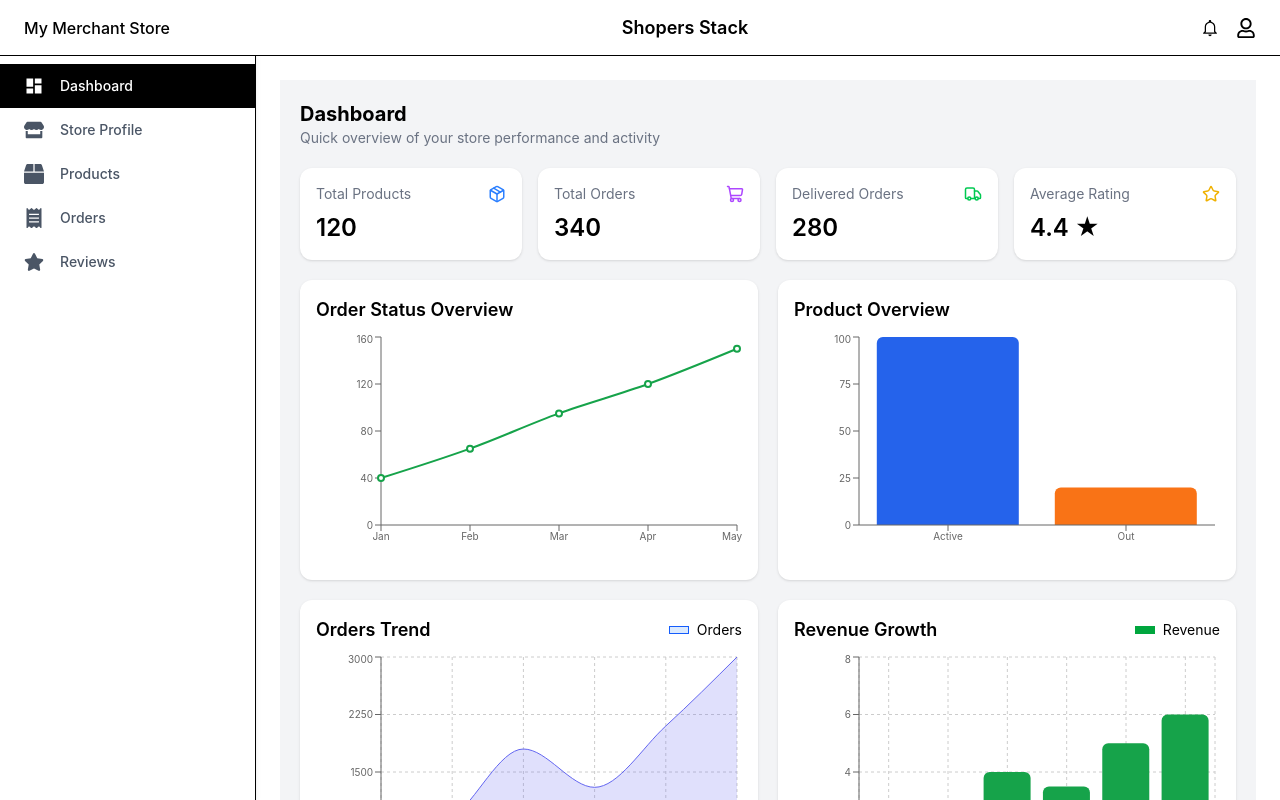
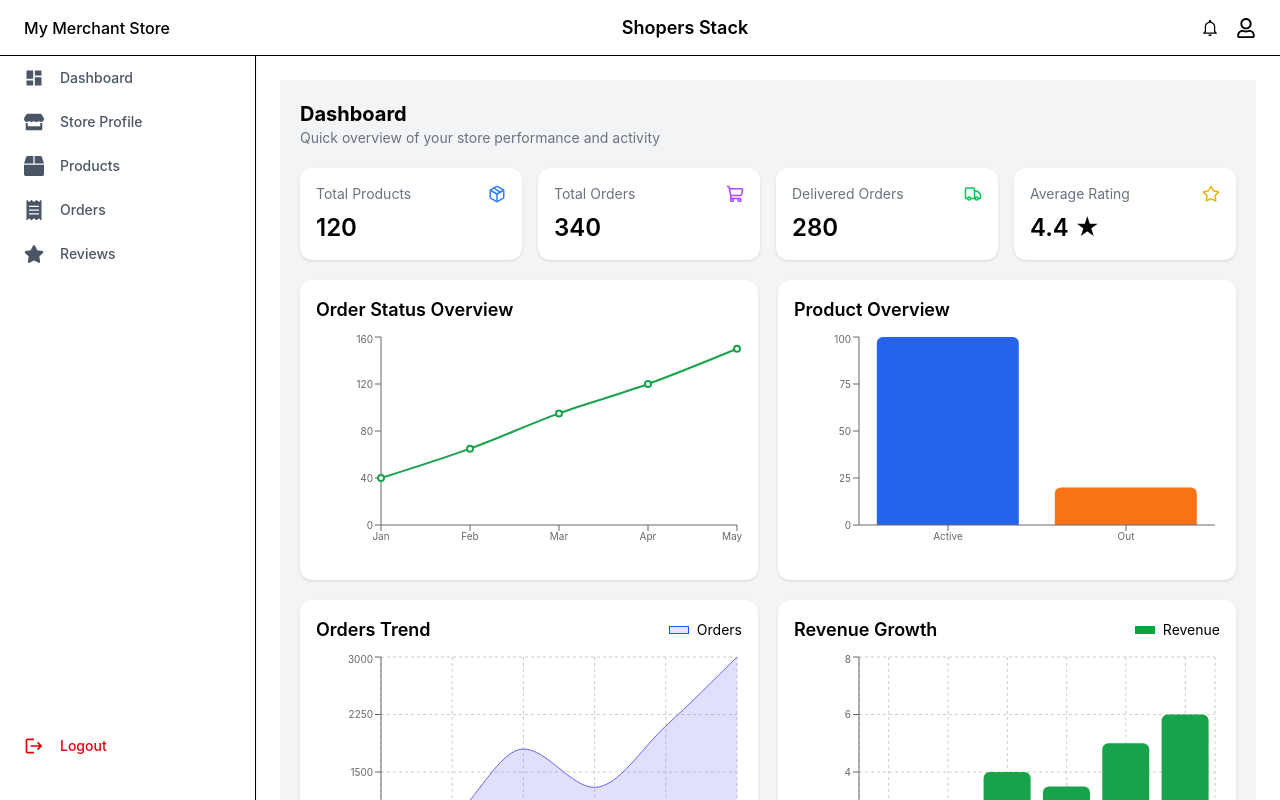
Before and after one commit to GeethaMurthy-Software-Solutions/Shoppers-Stack-Retailer, a React (Vite) app in the folder ShoppersStackRetailer/: page /landingpage in a window 1280 px wide. Shown: the top 800 px of the page. Built offline with nearby package versions, Linux system fonts and the light colour scheme.

Commit message:
changes done

```diff
--- a/ShoppersStackRetailer/src/components/Sidebar.jsx
+++ b/ShoppersStackRetailer/src/components/Sidebar.jsx
@@ -1,11 +1,13 @@
-import React from "react";
+import React, { useState } from "react";
 import { FaStore, FaBox, FaStar, FaReceipt } from "react-icons/fa";
-import { MdDashboard } from "react-icons/md";
+import { MdDashboard, MdClose, MdLogout } from "react-icons/md";
 import { Link } from "react-router-dom";
 
 const Sidebar = ({ isOpen, closeSidebar }) => {
+  const [activeItem, setActiveItem] = useState("");
+
   const menuItems = [
-    { name: "Dashboard", icon: <MdDashboard />, active: true,link:"/landingpage" },
+    { name: "Dashboard", icon: <MdDashboard />, link:"/landingpage" },
     { name: "Store Profile", icon: <FaStore /> },
     { name: "Products", icon: <FaBox /> },
     { name: "Orders", icon: <FaReceipt /> },
@@ -23,19 +25,33 @@ const Sidebar = ({ isOpen, closeSidebar }) => {
 
       {/* Sidebar Container */}
       <div
-        className={`h-screen w-64 bg-white border-r shadow-md fixed top-0 left-0 pt-16 z-40 transform transition-transform duration-300 ease-in-out lg:translate-x-0 ${
+        className={`h-screen w-64 bg-white border-r shadow-md fixed top-0 left-0 pt-14 z-40 transform transition-transform duration-300 ease-in-out lg:translate-x-0 flex flex-col justify-between pb-8 ${
           isOpen ? "translate-x-0" : "-translate-x-full"
         }`}
       >
 
         {/* Menu */}
+        <div className="flex-1 overflow-y-auto">
+
+          {/* Dedicated Close Button Row for Mobile */}
+          <div className="bg-black flex justify-end px-6 py-3 lg:hidden w-full">
+            <button
+              onClick={(e) => {
+                e.preventDefault();
+                closeSidebar();
+              }}
+            >
+              <MdClose className="text-2xl text-white" />
+            </button>
+          </div>
+
           <ul className="flex flex-col w-full">
             {menuItems.map((item, index) => (
-           <Link to={item.link}>
+             <Link to={item.link || "#"} key={index} className="block w-full">
                <li
-              key={index}
+                  onClick={() => setActiveItem(item.name)}
                   className={`flex items-center gap-4 px-6 py-3 cursor-pointer
-                ${item.active ? "bg-black text-white" : "text-gray-600 hover:bg-gray-50"}
+                    ${activeItem === item.name ? "bg-black text-white" : "text-gray-600 hover:bg-gray-50"}
                   `}
                 >
                   <span className="text-xl">{item.icon}</span>
@@ -44,6 +60,17 @@ const Sidebar = ({ isOpen, closeSidebar }) => {
              </Link>
             ))}
           </ul>
+        </div>
+
+        {/* Logout Button */}
+        <div className="w-full">
+          <Link to="/" className="block w-full">
+            <div className="flex items-center gap-4 px-6 py-3 cursor-pointer text-red-600 hover:bg-red-50 transition-colors">
+              <span className="text-xl"><MdLogout /></span>
+              <span className="text-sm font-medium border-none outline-none">Logout</span>
+            </div>
+          </Link>
+        </div>
 
       </div>
     </>
```
Lines whose indentation alone changed are shown as unchanged.
